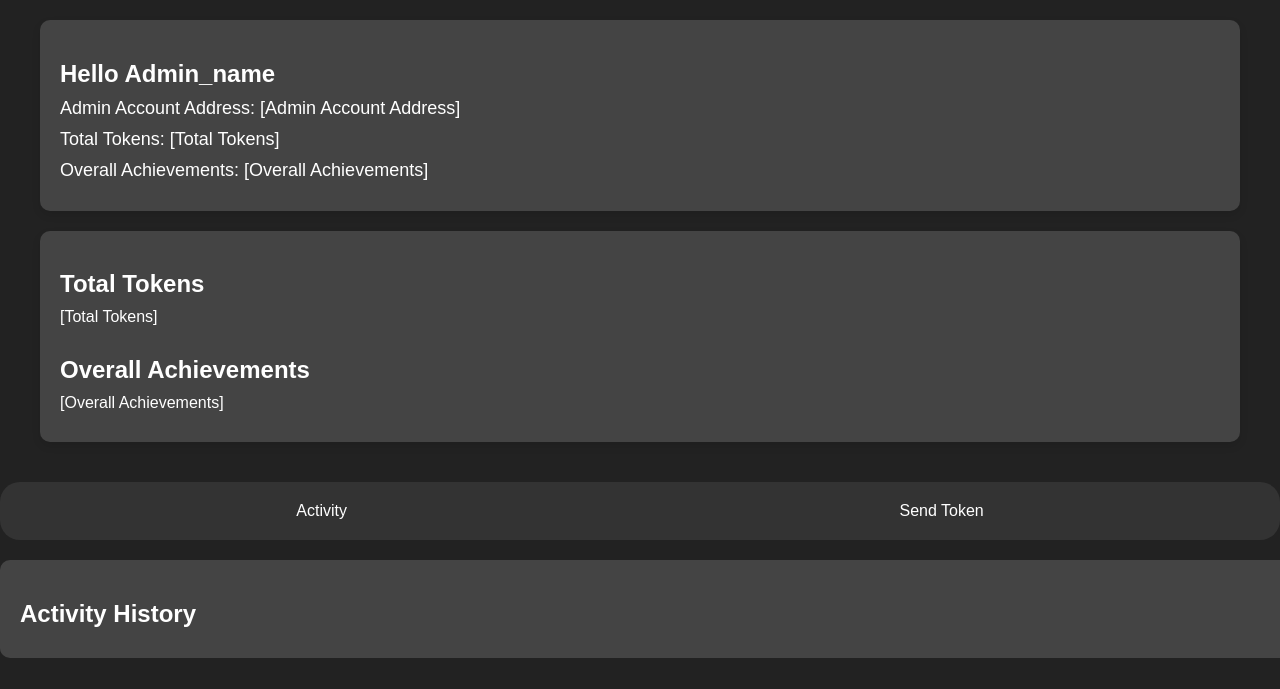
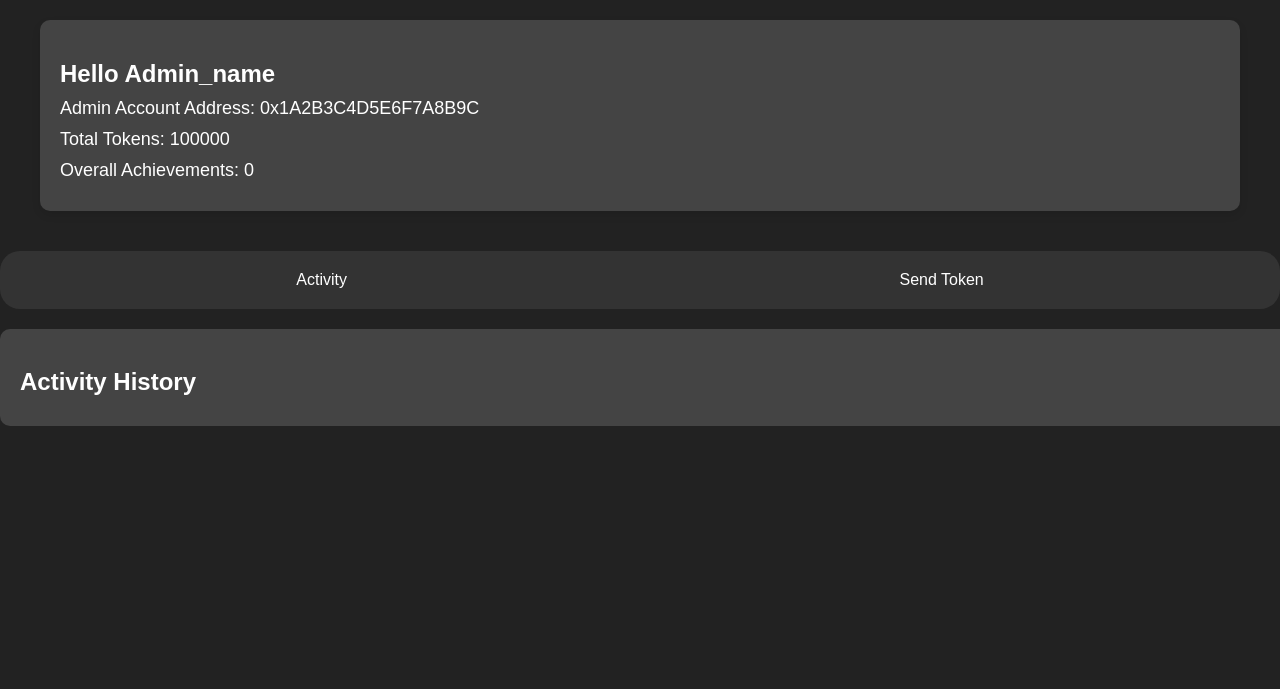
Before and after one commit to MIHIR715/VCRYPTO, a PHP site: page /dashboard.php in a window 1280 px wide. Shown: the part 111-800 px from the top of the page. Run offline with PHP 8.4, Linux system fonts and the light colour scheme.

Commit message:
Update dashboard.php

```diff
--- a/VCRYPTO/dashboard.php
+++ b/VCRYPTO/dashboard.php
@@ -201,6 +201,26 @@
             padding: 5px 0;
             color: #fff;
         }
+
+        /* Add new styles for admin token balance */
+        #admin-token-balance {
+            font-size: 18px;
+        }
+
+        /* CSS for send button */
+        #send-button {
+            background-color: #007bff;
+            color: #fff;
+            border: none;
+            padding: 10px 20px;
+            border-radius: 5px;
+            cursor: pointer;
+            transition: background-color 0.3s ease;
+        }
+
+        #send-button:hover {
+            background-color: #0056b3;
+        }
     </style>
 </head>
 <body>
@@ -212,18 +232,15 @@
         <!-- Admin card -->
         <div class="card admin-card">
             <h2>Hello Admin_name</h2>
-            <p>Admin Account Address: [Admin Account Address]</p>
-            <p>Total Tokens: [Total Tokens]</p>
-            <p>Overall Achievements: [Overall Achievements]</p>
+            <!-- Assign admin account address -->
+            <p>Admin Account Address: 0x1A2B3C4D5E6F7A8B9C</p>
+            <!-- Display admin's token balance here -->
+            <p>Total Tokens: <span id="admin-token-balance">100000</span></p>
+            <!-- Display admin's achievements here -->
+            <p>Overall Achievements: <span id="admin-achievements">0</span></p>
         </div>
 
-        <!-- Total tokens and overall achievements card -->
-        <div class="card achievements-card">
-            <h2>Total Tokens</h2>
-            <p>[Total Tokens]</p>
-            <h2>Overall Achievements</h2>
-            <p>[Overall Achievements]</p>
-        </div>
+
     </div>
 
     <!-- Navbar -->
@@ -244,10 +261,7 @@
                 <option value="2">State Level</option>
                 <option value="3">National Level Sports</option>
             </select><br>
-            <select class="dropdown-select" id="achievement-calculation">
-                <option value="1.25">Participation</option>
-                <option value="2">Achievements</option>
-            </select><br>
+            <!-- Removed achievement calculation dropdown -->
             <select class="dropdown-select" id="category-calculation">
                 <option value="3">Sports</option>
                 <option value="5">Hackathons</option>
@@ -298,7 +312,6 @@
             // Submit event listener for Send Token form
             const sendTokenForm = document.getElementById("send-token-form");
             const tokenCalculationSelect = document.getElementById("token-calculation");
-            const achievementCalculationSelect = document.getElementById("achievement-calculation");
             const categoryCalculationSelect = document.getElementById("category-calculation");
             const tokenResultParagraph = document.getElementById("token-result");
             const sendButton = document.getElementById("send-button");
@@ -306,19 +319,24 @@
             sendTokenForm.addEventListener("submit", function(e) {
                 e.preventDefault();
                 const x = parseFloat(tokenCalculationSelect.value);
-                const y = parseFloat(achievementCalculationSelect.value);
                 const z = parseFloat(categoryCalculationSelect.value);
-                const result = x * y * z;
+                const result = x * z;
                 tokenResultParagraph.textContent = "Calculated Tokens: " + result.toFixed(2);
 
                 // Show the send button
                 sendButton.style.display = "block";
 
+                // Update admin's token balance
+                updateAdminTokenBalance(-result);
+
+                // Increment admin's achievements by 1 for each transaction
+                updateAdminAchievements(1);
+
                 // Dummy code to add payment to activity history
                 const address = sendTokenForm.querySelector('input[name="address"]').value;
                 const now = new Date();
                 const time = now.toLocaleString();
-                const paymentDetails = `Admin_name sent tokens to ${address} at ${time}. Tokens: ${result.toFixed(2)}, Achievement: ${y}, Category: ${z}`;
+                const paymentDetails = `Admin_name sent tokens to ${address} at ${time}. Tokens: ${result.toFixed(2)}, Category: ${z}`;
                 updateActivityHistory(paymentDetails);
             });
 
@@ -327,7 +345,6 @@
                 // Add functionality to send tokens to the user
                 // After sending, display a notification
                 alert("Tokens sent successfully!");
-            });
             });
 
             // Function to update activity history with payment
@@ -342,6 +359,29 @@
                 `;
                 paymentHistoryDiv.appendChild(paymentItem);
             }
+
+            // Define a variable to store the admin's token balance
+            let adminTokenBalance = 100000;
+
+            // Function to update the admin's token balance in the UI
+            function displayAdminTokenBalance() {
+                document.getElementById("admin-token-balance").textContent = adminTokenBalance;
+            }
+
+            // Function to update admin's token balance
+            function updateAdminTokenBalance(amount) {
+                adminTokenBalance += amount;
+                displayAdminTokenBalance();
+            }
+
+            // Function to update admin's achievements
+            function updateAdminAchievements(achievementIncrement) {
+                const adminAchievementsElement = document.getElementById("admin-achievements");
+                let adminAchievements = parseInt(adminAchievementsElement.textContent);
+                adminAchievements += achievementIncrement;
+                adminAchievementsElement.textContent = adminAchievements;
+            }
+        });
     </script>
 </body>
 </html>
```
Lines whose indentation alone changed are shown as unchanged.
